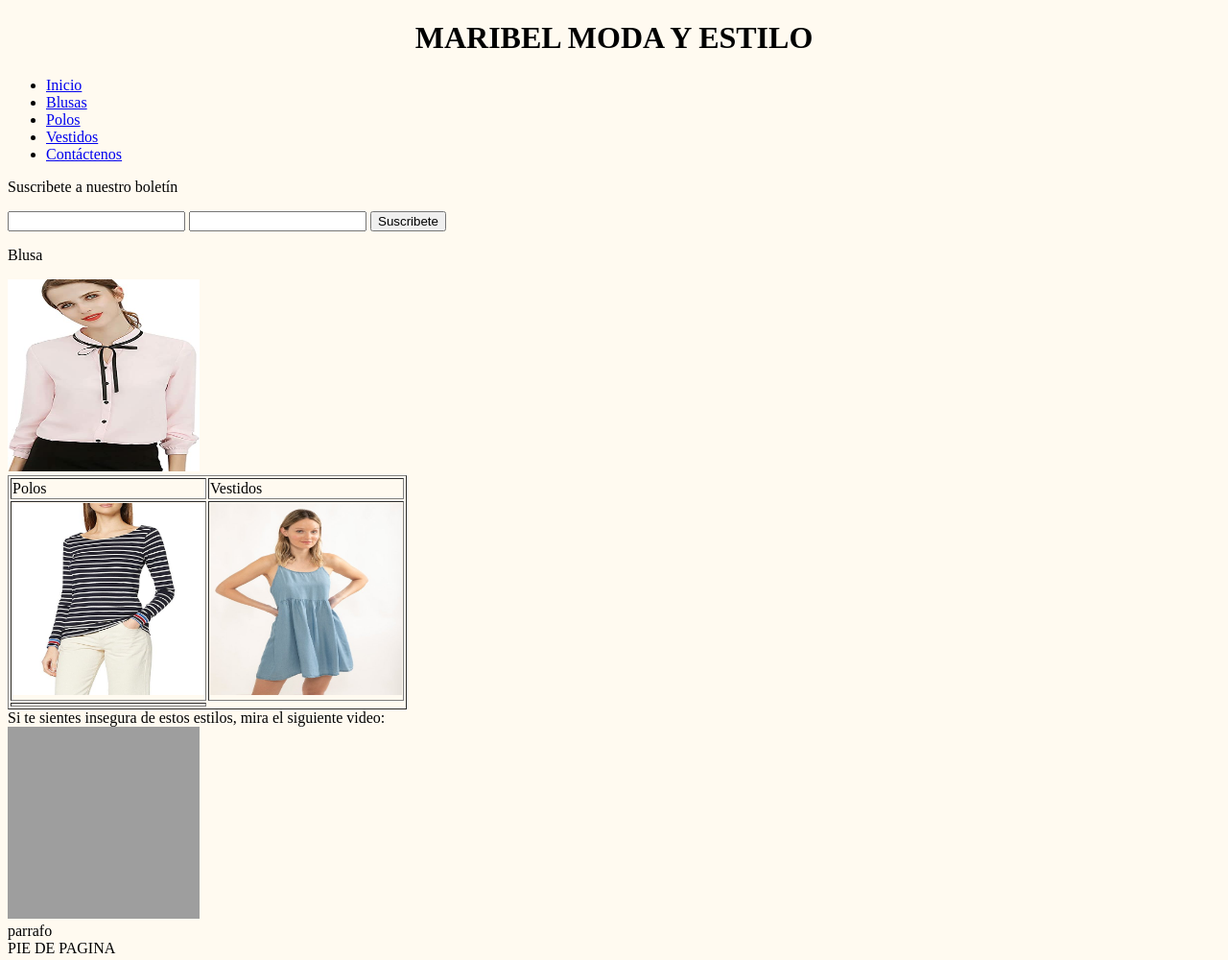
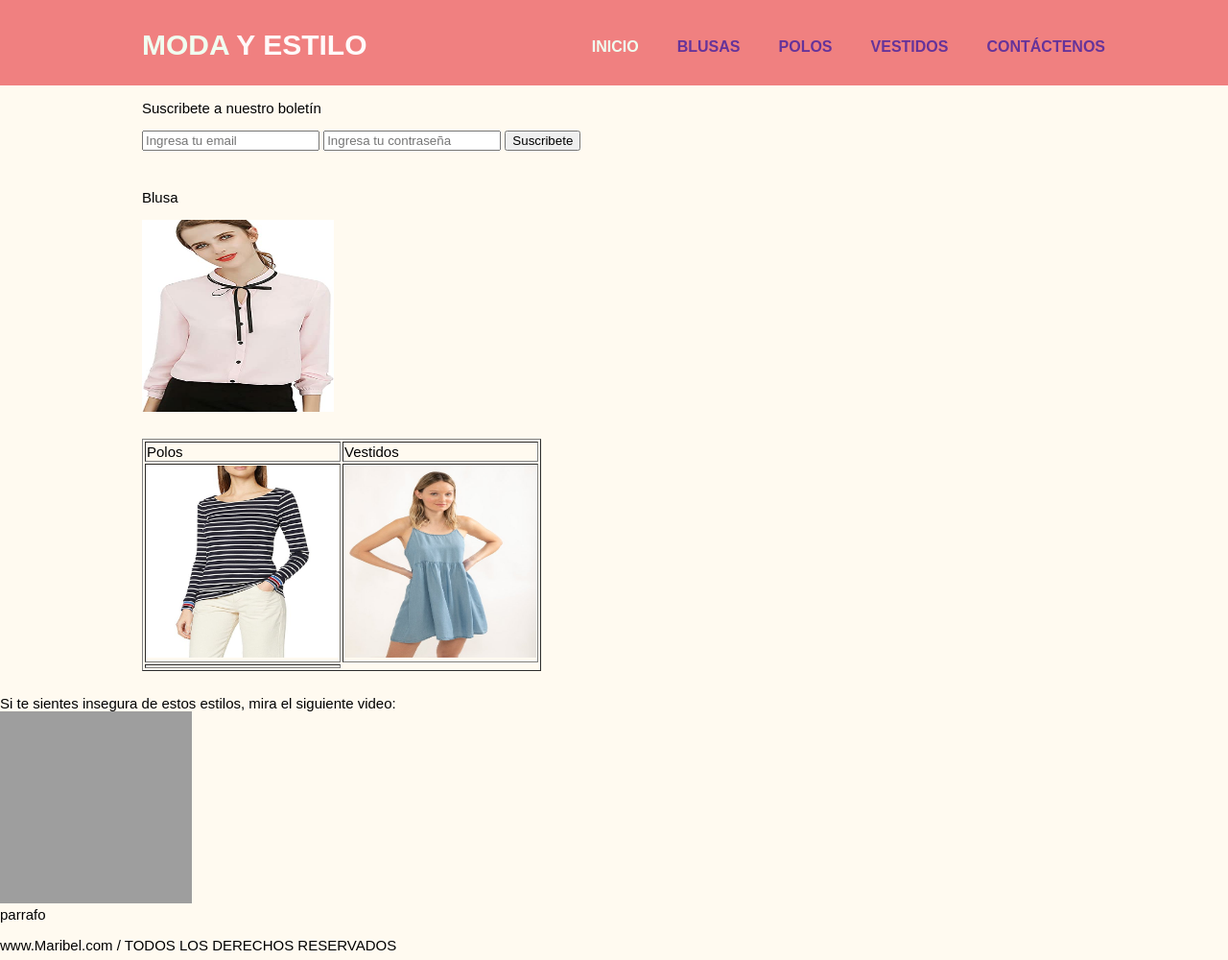
Before and after one commit to atc23/webMaribel, a plain HTML site: page index.html in a window 1280 px wide. Shown: the whole page at 96% size. Drawn offline with Linux system fonts and the light colour scheme; files that its build step writes are made by us from their sources; grey boxes are pictures that could not be loaded.

Commit message:
CSS - MARIBEL

```diff
--- /dev/null
+++ b/css/estilos.css
@@ -0,0 +1,66 @@
+body {
+    font: 15px Arial,Helvetica,sans-serif ;
+    padding: 0;
+    margin: 0;
+    background-color: floralwhite;
+    }
+
+    .contenedor{
+    width: 80%;
+    margin: auto;
+    padding-top: 25;
+    padding-bottom: 25px;
+    padding-left: 80px;
+    padding-right: 40px;
+    overflow: hidden;
+    }
+
+    ul{
+        margin: 0;
+        padding: 0;
+    }
+
+
+    header{
+        background-color: lightcoral;
+        color: snow;
+        padding-top: 30px;
+    }
+
+    header a{
+        color: rebeccapurple;
+        text-decoration: none;
+        text-transform: uppercase;
+        font-size: 16px;
+    }
+
+    header li{
+        float: left;
+        display: inline;
+        padding: 0 20px 0 20px ;
+    }
+
+    header #marca{
+        float: left;
+    }
+
+    header #marca h1{
+        margin: 0;
+    }
+
+    header nav{
+        float: right;
+        margin-top: 10px;
+        font-weight: bold;
+    }
+
+    header .resaltado, header .actual a{
+        color: honeydew;
+    }
+
+
+
+    ul li{
+    list-style: none;
+    display: inline-block;
+    }
--- a/imagenes/css/estilos.css
+++ /dev/null
@@ -1,3 +0,0 @@
-body {
-background-color: floralwhite;
-}
--- a/index.html
+++ b/index.html
@@ -1,5 +1,5 @@
 <!DOCTYPE html>
-<html lang="es">
+<html lang="en">
     <head>
       <meta charset="UTF-8">
 
@@ -20,12 +20,12 @@
 
         <header>
            <div class="contenedor">
-               <div id="logotipo">
-                <center> <h1>MARIBEL MODA Y ESTILO</h1> </center>
+               <div id="marca">
+                <center> <h1><span class="resaltado"> MODA </span> Y ESTILO </h1> </center>
                </div>
                <nav>
-                   <ul>
-                       <li> <a href="index.html"> Inicio  </a> </li>
+                   <ul class="menu">
+                       <li class="actual"> <a href="index.html"> Inicio  </a> </li>
                        <li> <a href="blusas.html"> Blusas  </a> </li>
                        <li> <a href="polos.html"> Polos  </a> </li>
                        <li> <a href="vestidos.html"> Vestidos  </a> </li>
@@ -39,8 +39,8 @@
             <div class="contenedor">
                 <p>Suscribete a nuestro boletín</p>
                 <form action="" name="frmboletin">
-                    <input type="email" name="email" >
-                    <input type="password" name="password">
+                    <input type="email" name="email" placeholder="Ingresa tu email" >
+                    <input type="password" name="password" placeholder="Ingresa tu contraseña" >
                     <button type="submit"> Suscribete</button>
                 </form>
 
@@ -93,7 +93,7 @@
         </article>
 
         <footer>
-            PIE DE PAGINA
+            <p> www.Maribel.com / TODOS LOS DERECHOS RESERVADOS </p>
 
         </footer>
 
```
Also changed, not shown: contactenos.html (added, +48 -0 lines), imagenes/blusa.png (added), imagenes/logo.webp (added), imagenes/polo.png (added), menu.html (added).
